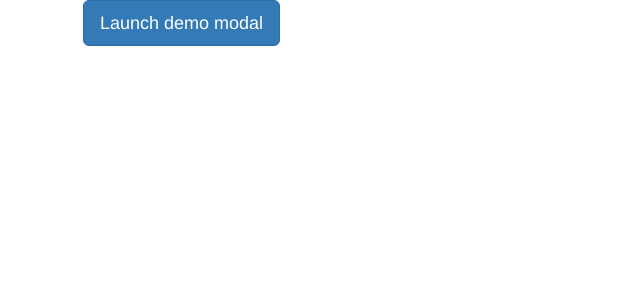
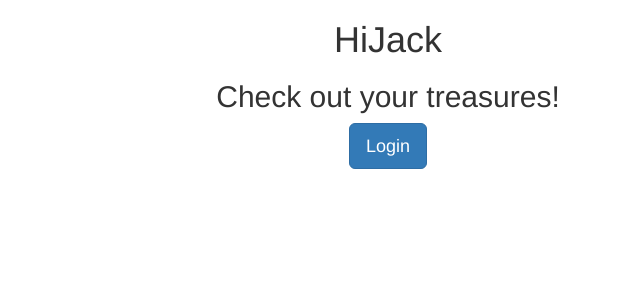
Before and after one commit to FireSoul1/AssetTracker, a Flask app: page / in a window 1280 px wide. Shown: the top 300 px of the page, without its empty margins (252-892 px from the left). Run offline with Flask 2, Linux system fonts and the light colour scheme; some libraries are stand-ins or nearby versions.

Commit message:
Added some changes

```diff
--- a/GUI/Guna/flaskNew/static/starter-template.css
+++ b/GUI/Guna/flaskNew/static/starter-template.css
@@ -8,3 +8,6 @@ body {
 button {
     background-color: blue;
 }
+.device-container {
+
+}
--- a/GUI/Guna/flaskNew/templates/index.html
+++ b/GUI/Guna/flaskNew/templates/index.html
@@ -13,30 +13,57 @@
     </style>
 </head>
 <body>
-    <div class="container" ng-controller="AppController">
-        <!-- Modal -->
-        <div ng-init="showModal=false">
+    <div class="container" ng-controller="AppController" ng-init="showDevice=false">
+        <!--Login Basics -->
+        <div class="text-center">
+            <h1 class="text-center">HiJack</h1>
+            <h2 class="text-center">Check out your treasures!</h2>
             <button class="btn btn-primary btn-lg" ng-click="showModal = !showModal">
-                Launch demo modal
+                <div ng-show="!showModal">Login</div>
+                <div ng-show="showModal">Logout</div>
             </button>
+        </div>
+        <!--List of Devices-->
+        <div class="text-center" ng-init="showModal=false">
+            <div aria-hidden="false" style="display: block" ng-show="showModal">
+                <div>
+                    <!-- Modal content-->
+                    <div >
+                        <div>
+                            <button type="button" class="close" data-dismiss="modal" ng-click="showModal=false">&times;</button>
+                            <h4 class="modal-title">{{user}}</h4>
+                        </div>
+                        <div>
+                            <br>
+                            <div ng-repeat="x in devices">
+                                <button type="button" class="btn" ng-click="select_device(x)">{{x}}</button>
+                                <br>
+                                <br>
+                            </div>
+                        </div>
+                        <div>
+                            <button type="button" class="btn btn-primary" ng-click="showModal=false">Exit</button>
+                        </div>
+                    </div>
+                </div>
+            </div>
+        </div>
 
-
-            <div class="modal fade in" aria-hidden="false" style="display: block" ng-show="showModal">
+        <!-- Device Modal -->
+        <div class="text-center">
+            <div class="modal fade in" aria-hidden="false" style="display: block" ng-show="showDevice">
                 <div class="modal-dialog">
                     <!-- Modal content-->
                     <div class="modal-content">
                         <div class="modal-header">
-                            <button type="button" class="close" data-dismiss="modal" ng-click="showModal=false">&times;</button>
-                            <h4 class="modal-title">Modal Header</h4>
+                            <button type="button" class="close" data-dismiss="modal" ng-click="showDevice=false">&times;</button>
+                            <h4 class="modal-title">{{selectedDevice}}</h4>
                         </div>
                         <div class="modal-body">
-                                <h12 ng-repeat="x in devices">
-                                    {{x}}
-                                    <br>
-                                </h12>
+
                         </div>
                         <div class="modal-footer">
-                            <button type="button" class="btn btn-primary" ng-click="showModal=false">Exit</button>
+                            <button type="button" class="btn btn-primary" ng-click="showDevice=false">Exit</button>
                         </div>
                     </div>
                 </div>
@@ -48,21 +75,33 @@
             app.controller('AppController', function($scope, $http) {
                 $scope.time = "unknown...";
                 $scope.showDiv = false;
-                $scope.user = "None"
+                $scope.user = "Temp User"
                 $http.get('/api/'+$scope.user+'/get_devices').then(function(response) {
                     $scope.devices = response.data.devices;
                 });
+                $scope.selectedDevice = null;
 
                 //login User
                 $scope.login_user = function() {
+                    //get the user data
                     $http.get('/api/login/'+user).then(function(response) {
                         $scope.devices = response.data.username;
                         $log.log("this is the shit")
                     });
+                    //get the devices
+                    $http.get('/api/'+$scope.user+'/get_devices').then(function(response) {
+                        $scope.devices = response.data.devices;
+                    });
                 }
                 //get devices for a User
                 $scope.get_devices = function() {
-
+                    $http.get('/api/'+$scope.user+'/get_devices').then(function(response) {
+                        $scope.devices = response.data.devices;
+                    });
+                }
+                $scope.select_device = function(value) {
+                    $scope.selectedDevice = value;
+                    $scope.showDevice = !$scope.showDevice
                 }
                 //test out the endpoint
 
```
